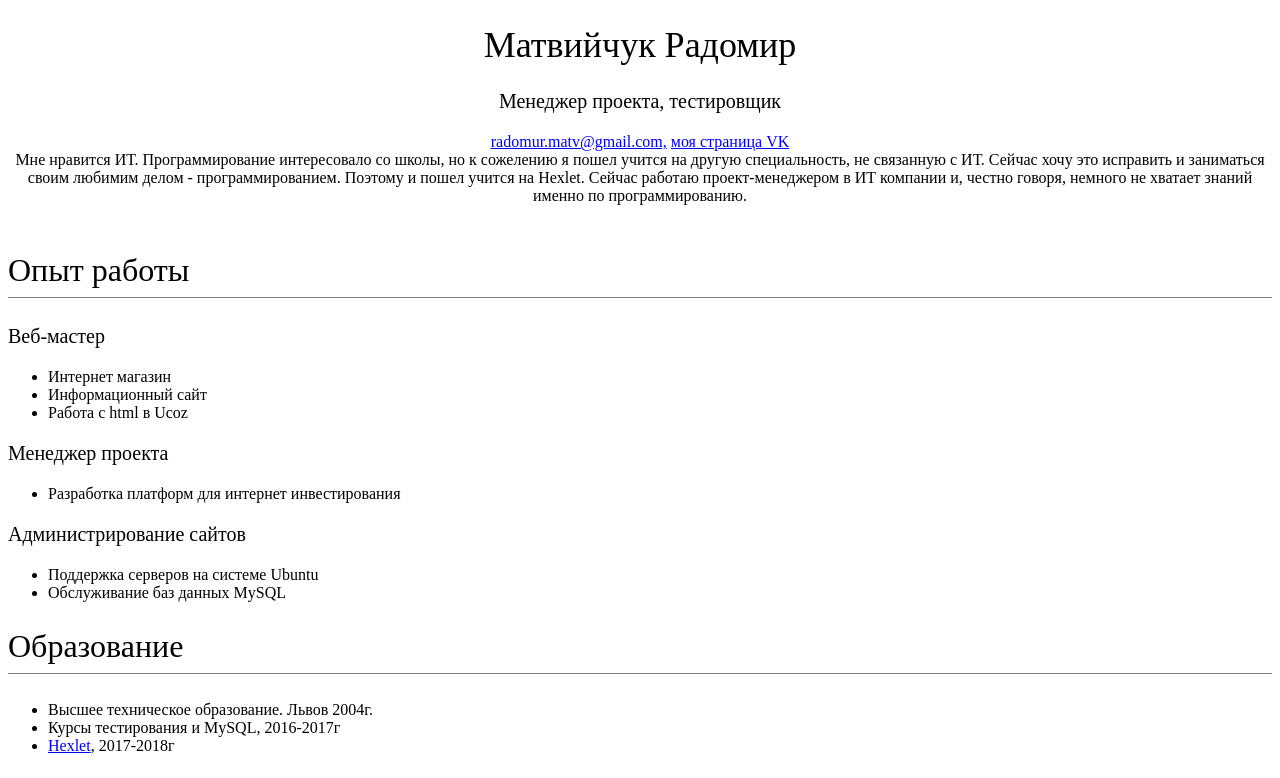
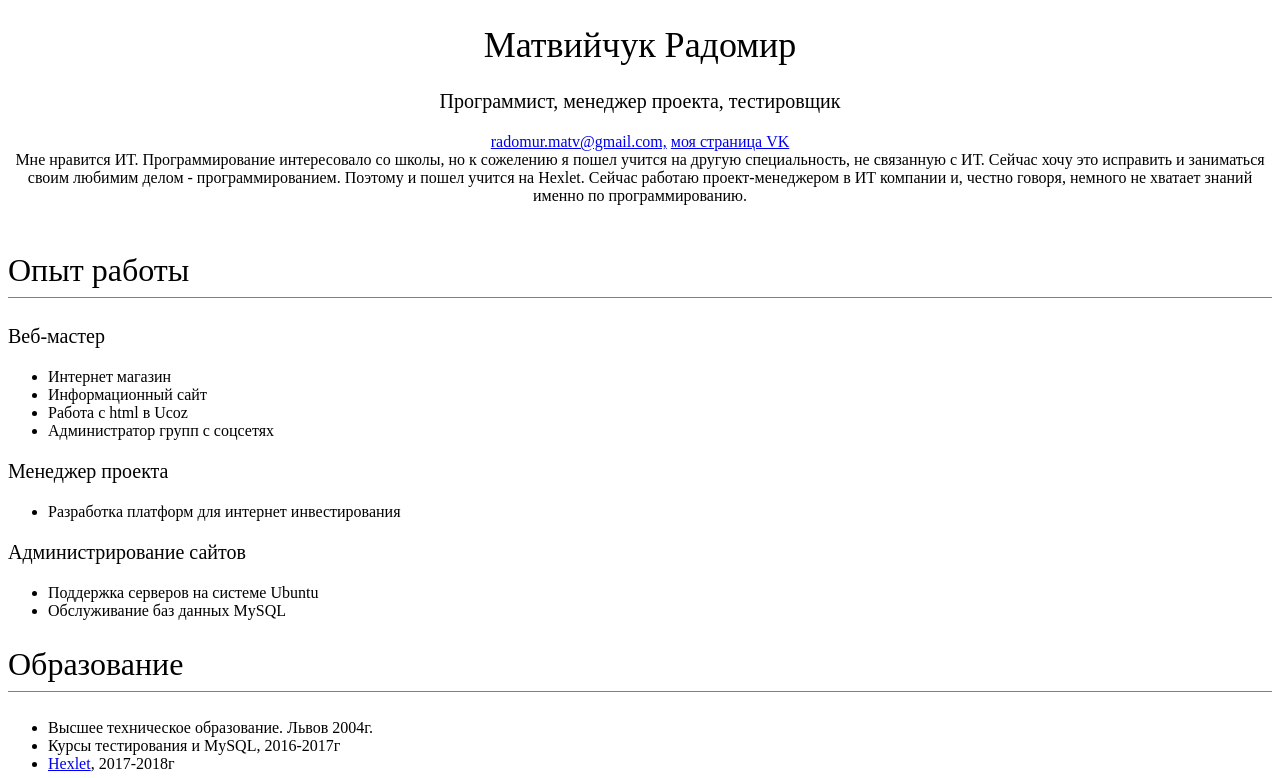
Before and after one commit to Radomur/radomur.github.io, a plain HTML site: page index.html in a window 1280 px wide. Shown: the top 778 px of the page. Drawn offline with Linux system fonts and the light colour scheme.

Commit message:
programist

```diff
--- a/index.html
+++ b/index.html
@@ -9,7 +9,7 @@
 <body>
     <div id="header">
         <h1>Матвийчук Радомир</h1>
-        <h3>Менеджер проекта, тестировщик</h3>
+        <h3>Программист, менеджер проекта, тестировщик</h3>
         <p><a title="radomur.matv@gmail.com" href="mailto:radomur.matv@gmail.com">radomur.matv@gmail.com,</a> <a title="VK" href="https://vk.com/radomur_m">моя страница VK</a><br>
         Мне нравится ИТ. Программирование интересовало со школы, но к сожелению я пошел учится на другую специальность, не связанную с ИТ. Сейчас хочу это исправить и заниматься своим любимим делом - программированием. Пoэтому и пошел учится на Heхlet. Сейчас работаю проект-менеджером в ИТ компании и, честно говоря, немного не хватает знаний именно по программированию.</p>
     </div>
@@ -20,6 +20,7 @@
                 <li>Интернет магазин</li>
                 <li>Информационный сайт</li>
                 <li>Работа с html в Ucoz</li>
+                <li>Администратор групп с соцсетях</li>
                 </ul>
             <h3>Менеджер проекта</h3>
                 <ul>
```
